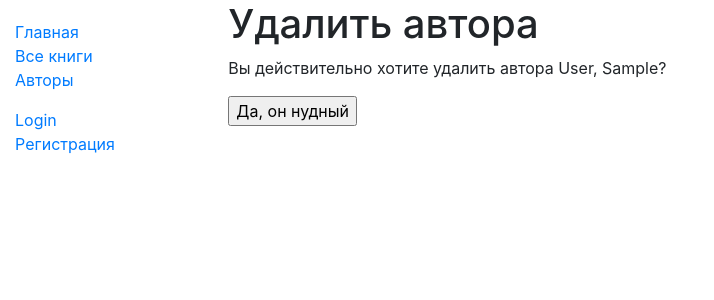
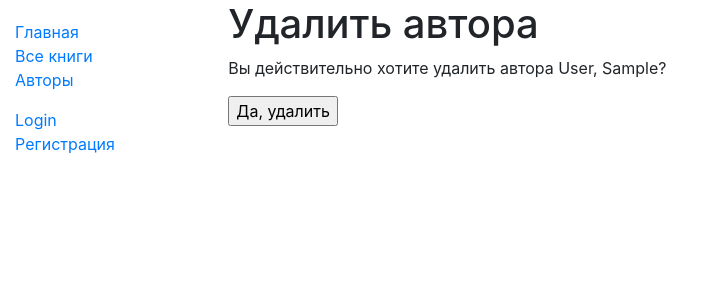
Before and after one commit to galashovda/web_project, a Django app: page /catalog/author/1/delete/ in a window 1280 px wide. Shown: the top 300 px of the page, without its empty margins (0-714 px from the left). Run offline with Django 3.2, Linux system fonts and the light colour scheme; tables that the repository leaves empty hold one stand-in row (values such as "Sample post"); some libraries are stand-ins or nearby versions.

Commit message:
Update author_confirm_delete.html

```diff
--- a/catalog/templates/catalog/author_confirm_delete.html
+++ b/catalog/templates/catalog/author_confirm_delete.html
@@ -8,7 +8,7 @@
 
 <form action="" method="POST">
   {% csrf_token %}
-  <input type="submit" value="Да, он нудный">
+  <input type="submit" value="Да, удалить">
 </form>
 
 {% endblock %}
```
